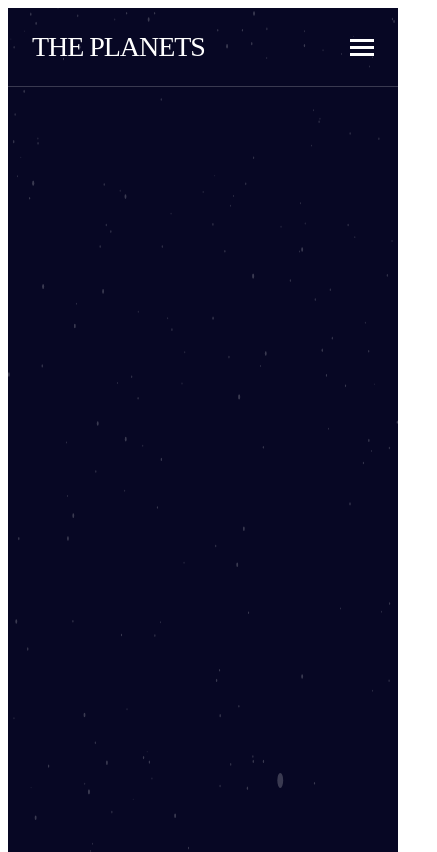
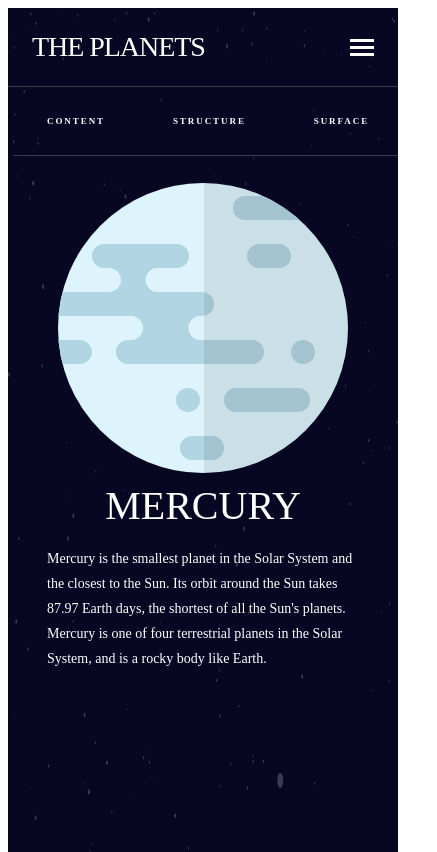
Before and after one commit to Jacoberson/Planets-Fact-Site, a React (Create React App) app: page / in a window 390 px wide. Shown: the whole page, 437 px wide, since content can reach past the window. Built offline with nearby package versions, Linux system fonts and the light colour scheme.

Commit message:
starting planet page

```diff
--- a/src/App.js
+++ b/src/App.js
@@ -2,12 +2,14 @@ import { useState } from 'react';
 import { useMediaQuery } from 'react-responsive';
 import DesktopNavigation from './components/DesktopNavigation';
 import MobileNavigation from './components/MobileNavigation';
-import PlanetPage from './components/PlanetPage';
+import DesktopPlanetPage from './components/DesktopPlanetPage';
+import MobilePlanetPage from './components/MobilePlanetPage';
 import data from './data.json';
 
 function App() {
   const [planet, setPlanet] = useState('Mercury');
-  const isMobile = useMediaQuery({ query: '(min-width: 320px)' });
+  const [menuOpen, setMenuOpen] = useState(false);
+  const isMobile = useMediaQuery({ query: '(min-width: 280px)' });
   const isTablet = useMediaQuery({ query: '(min-width: 768px)' });
   const isDesktop = useMediaQuery({ query: '(min-width: 1025px)' });
 
@@ -15,13 +17,22 @@ function App() {
     return (
       <div>
         <DesktopNavigation data={data} setPlanet={setPlanet} />
-        <PlanetPage data={data} planet={planet} />
+        <DesktopPlanetPage data={data} planet={planet} />
       </div>
     );
   } else if (isTablet) {
     return <h1>tablet</h1>;
   } else if (isMobile) {
-    return <MobileNavigation data={data} setPlanet={setPlanet} />;
+    return (
+      <>
+        <MobileNavigation
+          data={data}
+          setPlanet={setPlanet}
+          setMenuOpen={setMenuOpen}
+        />
+        {!menuOpen && <MobilePlanetPage data={data} planet={planet} />}
+      </>
+    );
   }
 }
 
--- a/src/components/PlanetPage.js
+++ b/src/components/DesktopPlanetPage.js
@@ -1,7 +1,7 @@
 import React, { useState } from 'react';
 import sourceIcon from '../images/icon-source.svg';
 
-const PlanetPage = ({ data, planet }) => {
+const DesktopPlanetPage = ({ data, planet }) => {
   const [view, setView] = useState('overview');
   const [image, setImage] = useState('planet');
 
@@ -103,4 +103,4 @@ const PlanetPage = ({ data, planet }) => {
   );
 };
 
-export default PlanetPage;
+export default DesktopPlanetPage;
--- a/src/components/MobileNavigation.js
+++ b/src/components/MobileNavigation.js
@@ -22,10 +22,13 @@ const OpenedMenu = ({ data }) => {
   );
 };
 
-const MobileNavigation = ({ data, setPlanet }) => {
+const MobileNavigation = ({ data, setPlanet, setMenuOpen }) => {
   const [displayMenu, setDisplayMenu] = useState(false);
 
-  const toggleMenu = () => setDisplayMenu(!displayMenu);
+  const toggleMenu = () => {
+    setDisplayMenu(!displayMenu);
+    setMenuOpen(!displayMenu);
+  };
 
   return (
     <nav>
--- /dev/null
+++ b/src/components/MobilePlanetPage.js
@@ -0,0 +1,58 @@
+import React, { useState } from 'react';
+
+const MobilePlanetPage = ({ data, planet }) => {
+  const [view, setView] = useState('overview');
+  const [image, setImage] = useState('planet');
+  let currentPlanet = data.filter(p => p.name === planet);
+  currentPlanet = currentPlanet[0];
+
+  const changeContent = (content, image) => {
+    setView(content);
+    setImage(image);
+  };
+
+  return (
+    <div id="mobile-page-container">
+      <div className="planet-page-menu">
+        <h3
+          className="menu-button"
+          onClick={() => changeContent('overview', 'planet')}>
+          Content
+        </h3>
+        <h3
+          className="menu-button"
+          onClick={() => changeContent('structure', 'internal')}>
+          Structure
+        </h3>
+        <h3
+          className="menu-button"
+          onClick={() => changeContent('geology', 'geology')}>
+          Surface
+        </h3>
+      </div>
+      <div className="planet-divider" />
+      <div className="image-container">
+        {view !== 'geology' ? (
+          <img src={currentPlanet.images[image]} alt={planet.name + view} />
+        ) : (
+          <div className="mobile-geology-image">
+            <img
+              src={currentPlanet.images['planet']}
+              alt={planet.name + view}
+            />
+            <img
+              src={currentPlanet.images[image]}
+              alt={currentPlanet.name + 'geology'}
+            />
+          </div>
+        )}
+      </div>
+      <div className="mobile-planet-info">
+        <h1 className="mobile-planet-name">{planet}</h1>
+        <p className="info-paragraph">{currentPlanet[view].content}</p>
+      </div>
+    </div>
+  );
+};
+
+export default MobilePlanetPage;
--- a/src/desktop.css
+++ b/src/css/desktop.css
@@ -79,7 +79,7 @@ span {
   height: 100vh;
   width: 100vw;
   background-color: #070724;
-  background-image: url(./images/background-stars.svg);
+  background-image: url(../images/background-stars.svg);
   background-size: 100% 100%;
 }
 
--- a/src/mobile.css
+++ b/src/css/mobile-nav.css
@@ -124,7 +124,6 @@
 }
 
 .planet-divider {
-  /* margin: 20px; */
   position: relative;
   left: 5px;
   width: 90%;
--- /dev/null
+++ b/src/css/mobile-planet.css
@@ -0,0 +1,69 @@
+#mobile-page-container {
+  width: 100vw;
+  height: 90vh;
+  display: flex;
+  flex-direction: column;
+  align-items: center;
+}
+
+.planet-page-menu {
+  display: flex;
+  flex-direction: row;
+  align-self: stretch;
+}
+
+.menu-button {
+  position: relative;
+  font-family: Spartan;
+  font-size: 9px;
+  font-weight: 700;
+  letter-spacing: 1.93px;
+  flex: 1 2 auto;
+  left: 10%;
+  padding: 20px 0px;
+}
+
+.planet-divider {
+  width: 100vw;
+  height: 1px;
+  background: #ffffff;
+  opacity: 0.2;
+}
+
+.image-container {
+  display: flex;
+  justify-content: center;
+  align-items: center;
+  margin-top: 5%;
+  width: 376px;
+  height: 304px;
+  flex: 0 1 auto;
+}
+
+.mobile-geology-image {
+  flex: 0 1 auto;
+}
+
+.mobile-planet-name {
+  font-family: Antonio;
+  font-size: 40px;
+  font-weight: 500;
+  flex: 1 2 auto;
+  line-height: 52px;
+  margin: auto;
+}
+
+.mobile-planet-info {
+  display: flex;
+  flex-direction: column;
+  align-items: center;
+  width: 80%;
+
+  font-family: Spartan;
+  font-size: 11px;
+  font-weight: 400;
+}
+
+.info-paragraph {
+  flex: 1 2 auto;
+}
--- a/src/index.js
+++ b/src/index.js
@@ -1,7 +1,8 @@
 import React from 'react';
 import ReactDOM from 'react-dom';
-import './desktop.css';
-import './mobile.css';
+import './css/desktop.css';
+import './css/mobile-nav.css';
+import './css/mobile-planet.css';
 import App from './App';
 
 ReactDOM.render(<App />, document.getElementById('root'));
```
